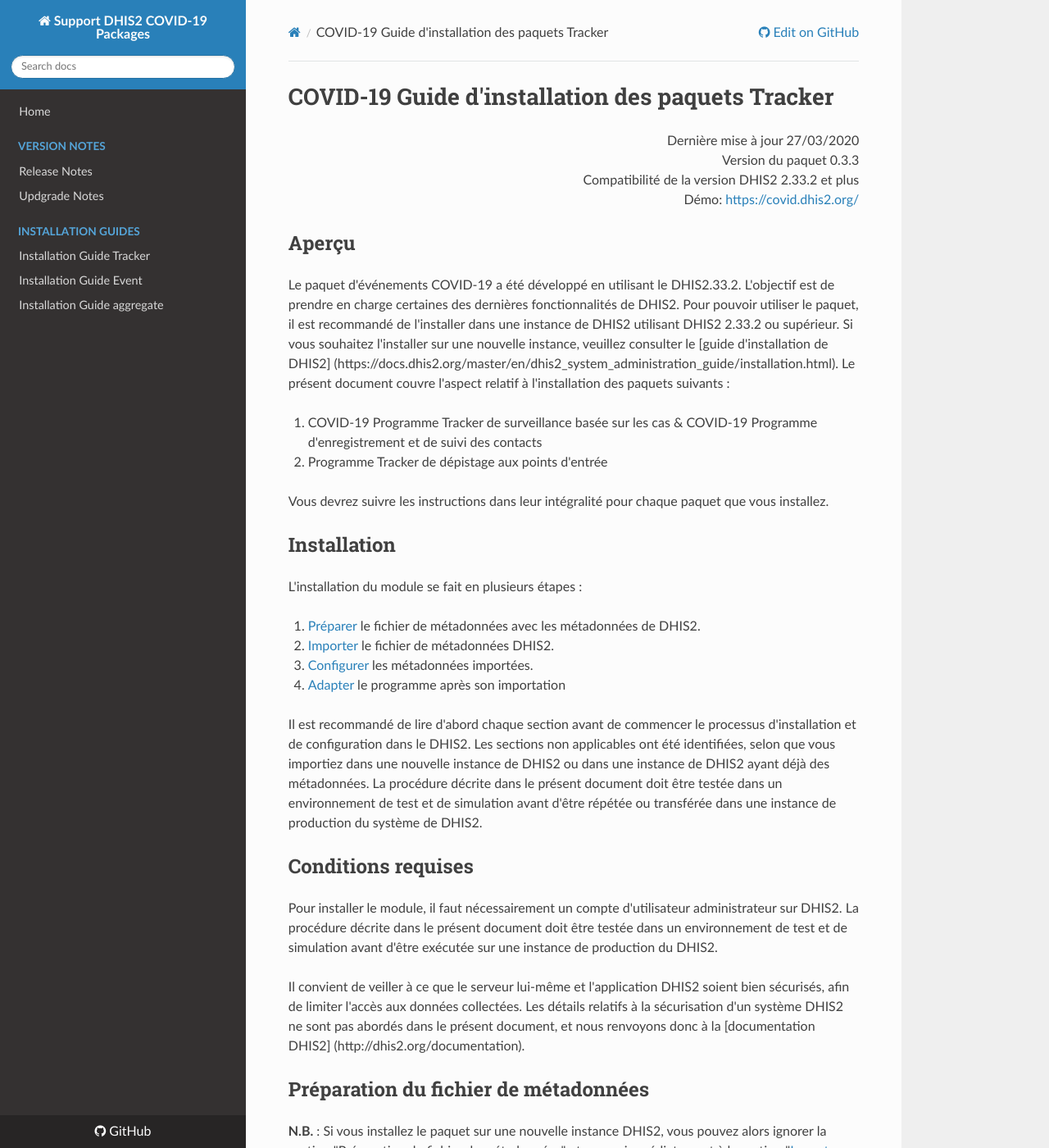
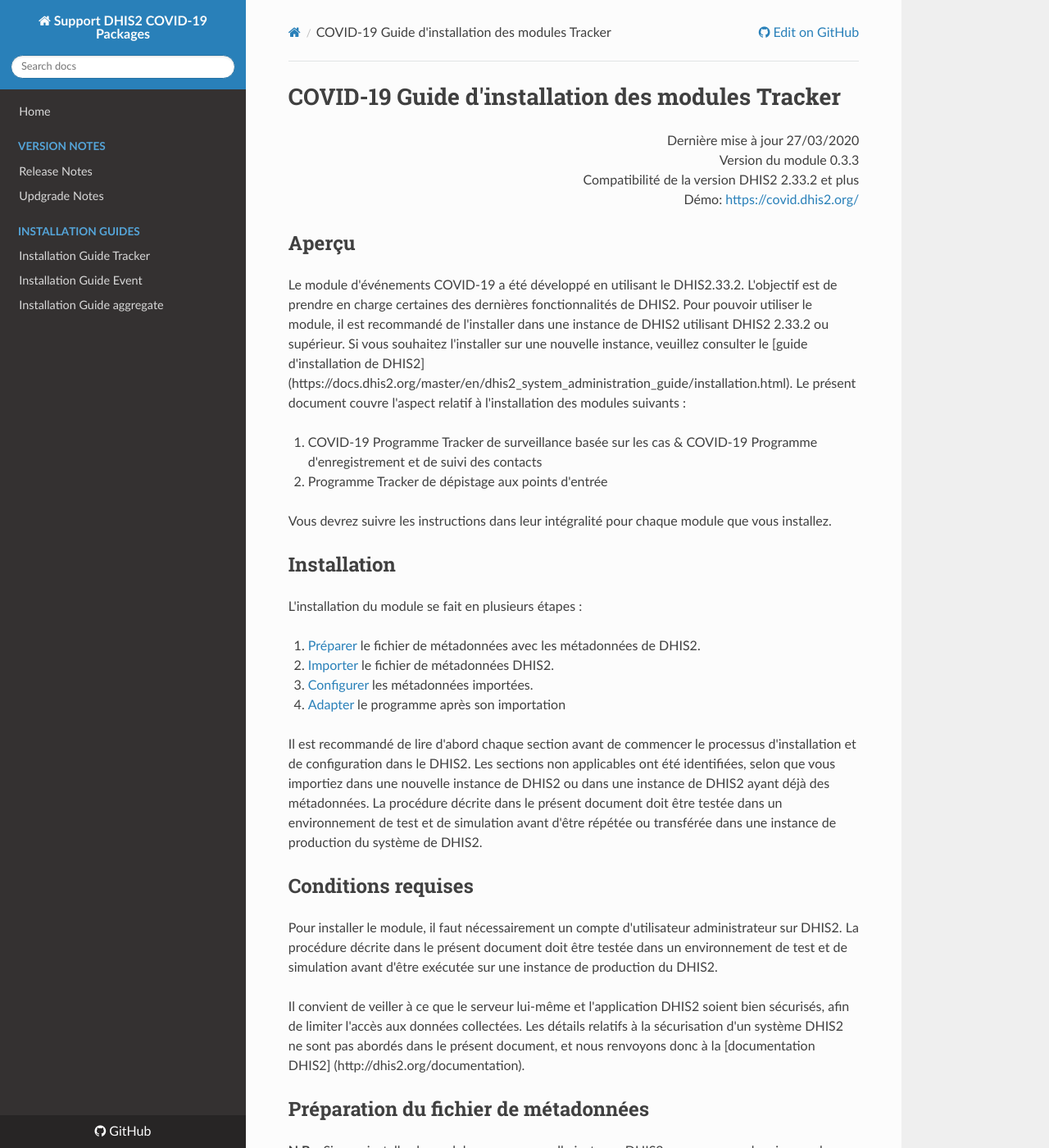
Before and after one commit to dhis2/dhis2-covid19-doc, an MkDocs documentation site: the page built from docs/fr/installation-guide-tracker.md, in a window 1280 px wide and 1400 px high. Shown: the whole window at 82% size. Built offline with MkDocs 1.6.1, drawn with Linux system fonts in a browser that asks for light colours; nearby versions of some CDN libraries; some of the changed text lies outside the part shown.

Commit message:
change 'paquet' with 'module'

```diff
--- a/docs/fr/installation-guide-tracker.md
+++ b/docs/fr/installation-guide-tracker.md
@@ -1,20 +1,20 @@
-# COVID-19 Guide d'installation des paquets Tracker
+# COVID-19 Guide d'installation des modules Tracker
 
 <ul style="text-align: right">
   <li style="list-style: none">Dernière mise à jour 27/03/2020</li>
-  <listyle="list-style: none">Version du paquet 0.3.3</li>
+  <listyle="list-style: none">Version du module 0.3.3</li>
   <li style="list-style: none">Compatibilité de la version DHIS2 2.33.2 et plus</li>
   <li style="list-style: none""> Démo: <a href="https://covid.dhis2.org/">https://covid.dhis2.org/</a></li>
 </ul>
 
 ## Aperçu
 
-Le paquet d'événements COVID-19 a été développé en utilisant le DHIS2.33.2. L'objectif est de prendre en charge certaines des dernières fonctionnalités de DHIS2. Pour pouvoir utiliser le paquet, il est recommandé de l'installer dans une instance de DHIS2 utilisant DHIS2 2.33.2 ou supérieur. Si vous souhaitez l'installer sur une nouvelle instance, veuillez consulter le [guide d'installation de DHIS2] (https://docs.dhis2.org/master/en/dhis2_system_administration_guide/installation.html). Le présent document couvre l'aspect relatif à l'installation des paquets suivants :
+Le module d'événements COVID-19 a été développé en utilisant le DHIS2.33.2. L'objectif est de prendre en charge certaines des dernières fonctionnalités de DHIS2. Pour pouvoir utiliser le module, il est recommandé de l'installer dans une instance de DHIS2 utilisant DHIS2 2.33.2 ou supérieur. Si vous souhaitez l'installer sur une nouvelle instance, veuillez consulter le [guide d'installation de DHIS2] (https://docs.dhis2.org/master/en/dhis2_system_administration_guide/installation.html). Le présent document couvre l'aspect relatif à l'installation des modules suivants :
 
 1. COVID-19 Programme Tracker de surveillance basée sur les cas & COVID-19 Programme d'enregistrement et de suivi des contacts
 2. Programme Tracker de dépistage aux points d'entrée
 
-Vous devrez suivre les instructions dans leur intégralité pour chaque paquet que vous installez.
+Vous devrez suivre les instructions dans leur intégralité pour chaque module que vous installez.
 
 ## Installation
 
@@ -35,13 +35,13 @@
 
 ## Préparation du fichier de métadonnées
 
-**N.B.** : Si vous installez le paquet sur une nouvelle instance DHIS2, vous pouvez alors ignorer la section "Préparation du fichier de métadonnées" et passer immédiatement à la section "[Importer un fichier de métadonnées dans DHIS2](#importing-a-metadata-file-into-dhis2)".
+**N.B.** : Si vous installez le module sur une nouvelle instance DHIS2, vous pouvez alors ignorer la section "Préparation du fichier de métadonnées" et passer immédiatement à la section "[Importer un fichier de métadonnées dans DHIS2](#importing-a-metadata-file-into-dhis2)".
 
 Bien que ce ne soit pas toujours nécessaire, il peut souvent être avantageux d'apporter certaines modifications au fichier de métadonnées avant son importation dans DHIS2.
 
 ### Dimension de données par défaut
 
-Dans les premières versions du DHIS2, l'UID de la dimension des données par défaut était généré automatiquement. Ainsi, alors que toutes les instances du DHIS2 ont une option de catégorie par défaut, une catégorie d'élément de données, une combinaison de catégories et une combinaison d'options de catégories, les UID de ces valeurs par défaut peuvent être différents. Les versions ultérieures du DHIS2 ont des UID codés en dur pour la dimension par défaut, et ces UID sont utilisés dans les paquets de configuration.
+Dans les premières versions du DHIS2, l'UID de la dimension des données par défaut était généré automatiquement. Ainsi, alors que toutes les instances du DHIS2 ont une option de catégorie par défaut, une catégorie d'élément de données, une combinaison de catégories et une combinaison d'options de catégories, les UID de ces valeurs par défaut peuvent être différents. Les versions ultérieures du DHIS2 ont des UID codés en dur pour la dimension par défaut, et ces UID sont utilisés dans les modules de configuration.
 
 Pour éviter les conflits lors de l'importation des métadonnées, il est conseillé de rechercher et de remplacer l'ensemble du fichier .json pour toutes les occurrences de ces objets par défaut, en remplaçant les UID du fichier .json par les UID de la base de données dans laquelle le fichier sera importé. Le tableau 1 indique les UID qui doivent être remplacés, ainsi que les point d'extrémité de l'API pour l'identification des UID existants.
 
@@ -148,7 +148,7 @@
 
 ***N.B.*** : Si vous importez dans une nouvelle instance DHIS2, vous n'aurez pas à vous soucier des conflits d'importation, car il n'y a rien dans la base de données que vous importez qui puisse entrer en conflit avec celle-ci. Suivez les instructions pour importer les métadonnées, puis passez à la section "[Configuration supplémentaire](#configuration-supplémentaire)".
 
-Plusieurs de conflits peuvent survenir, mais le plus courant est le fait qu'il y ait des objets de métadonnées dans le paquet de configuration avec un nom, un nom abrégé et/ou un code qui existe déjà dans la base de données cible. Il existe plusieurs solutions alternatives à ces problèmes, avec de différents avantages et inconvénients. La solution la plus appropriée dépendra, par exemple, du type d'objet pour lequel un conflit survient.
+Plusieurs de conflits peuvent survenir, mais le plus courant est le fait qu'il y ait des objets de métadonnées dans le module de configuration avec un nom, un nom abrégé et/ou un code qui existe déjà dans la base de données cible. Il existe plusieurs solutions alternatives à ces problèmes, avec de différents avantages et inconvénients. La solution la plus appropriée dépendra, par exemple, du type d'objet pour lequel un conflit survient.
 
 #### Option 1
 
@@ -166,7 +166,7 @@
 
 * il nécessite une connaissance approfondie de la structure détaillée des métadonnées du DHIS2
 * Cette approche ne fonctionne pas pour tous les types d'objets. En particulier, certains types d'objets ont des dépendances compliquées à résoudre de cette manière, par exemple en ce qui concerne les désagrégations.
-* Il sera compliqué d'éffectuer des mises à jour du paquet de configuration dans le futur.
+* Il sera compliqué d'éffectuer des mises à jour du module de configuration dans le futur.
 
 ## Configuration supplémentaire
 
@@ -181,7 +181,7 @@
 * Étapes du programme
 * Tableaux de bord
 
-Il y a trois groupes d'utilisateurs qui sont fournis avec le paquet :
+Il y a trois groupes d'utilisateurs qui sont fournis avec le module :
 
 * COVID19 Accès
 * COVID19 Administrateur
@@ -270,7 +270,7 @@
   </tr>
 </table>
 
-Vous voudrez bien affecter vos utilisateurs au groupe d'utilisateurs approprié en fonction de leur rôle dans le système. Vous pouvez également activer le partage pour d'autres objets du paquet en fonction de votre configuration. Reportez-vous à la [Documentation DHIS2] (https://docs.dhis2.org/master/en/dhis2_user_manual_en/about-sharing-of-objects.html) pour plus d'informations sur la configuration du partage.
+Vous voudrez bien affecter vos utilisateurs au groupe d'utilisateurs approprié en fonction de leur rôle dans le système. Vous pouvez également activer le partage pour d'autres objets du module en fonction de votre configuration. Reportez-vous à la [Documentation DHIS2] (https://docs.dhis2.org/master/en/dhis2_user_manual_en/about-sharing-of-objects.html) pour plus d'informations sur la configuration du partage.
 
 ### Rôles des utilisateurs
 
```
